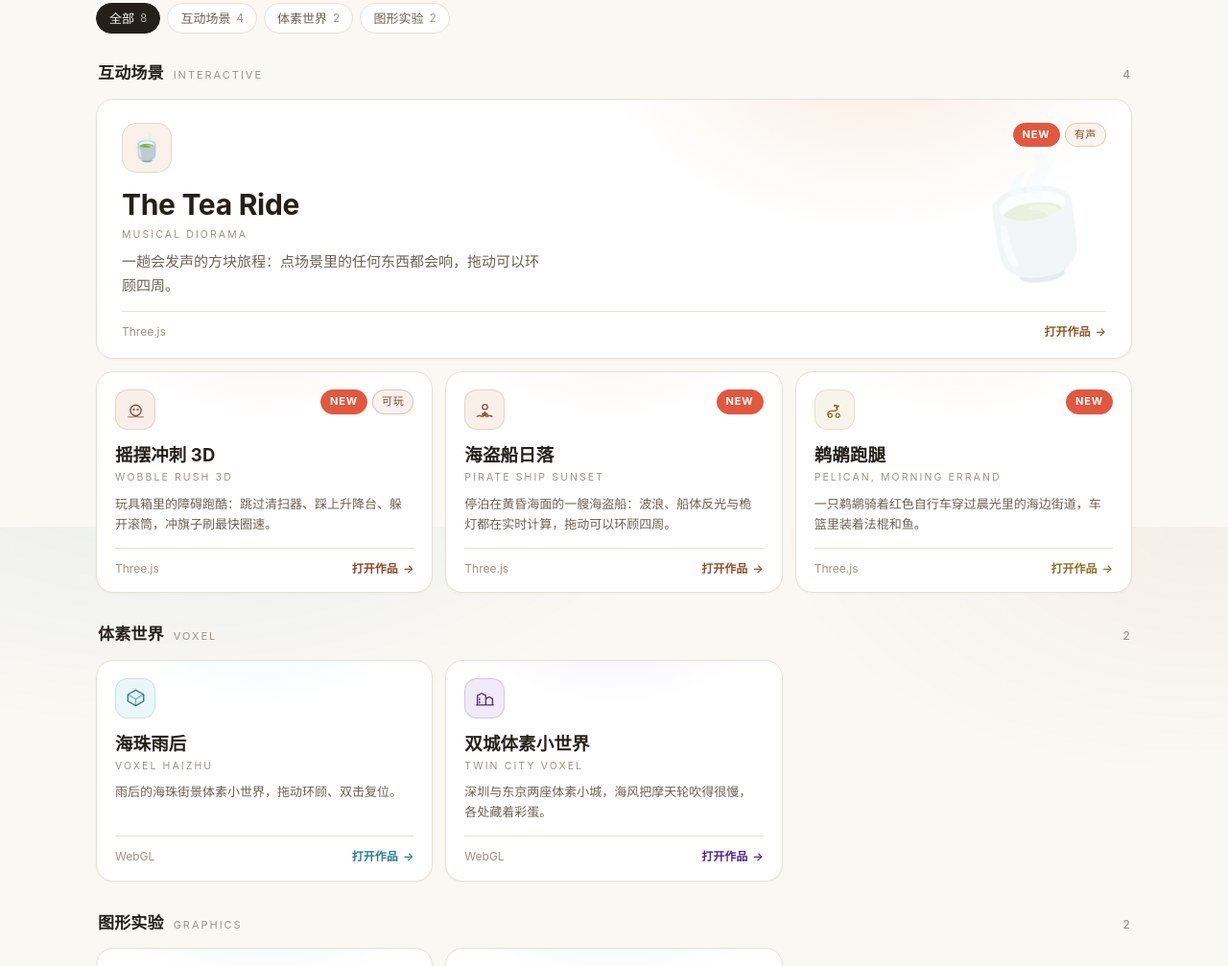
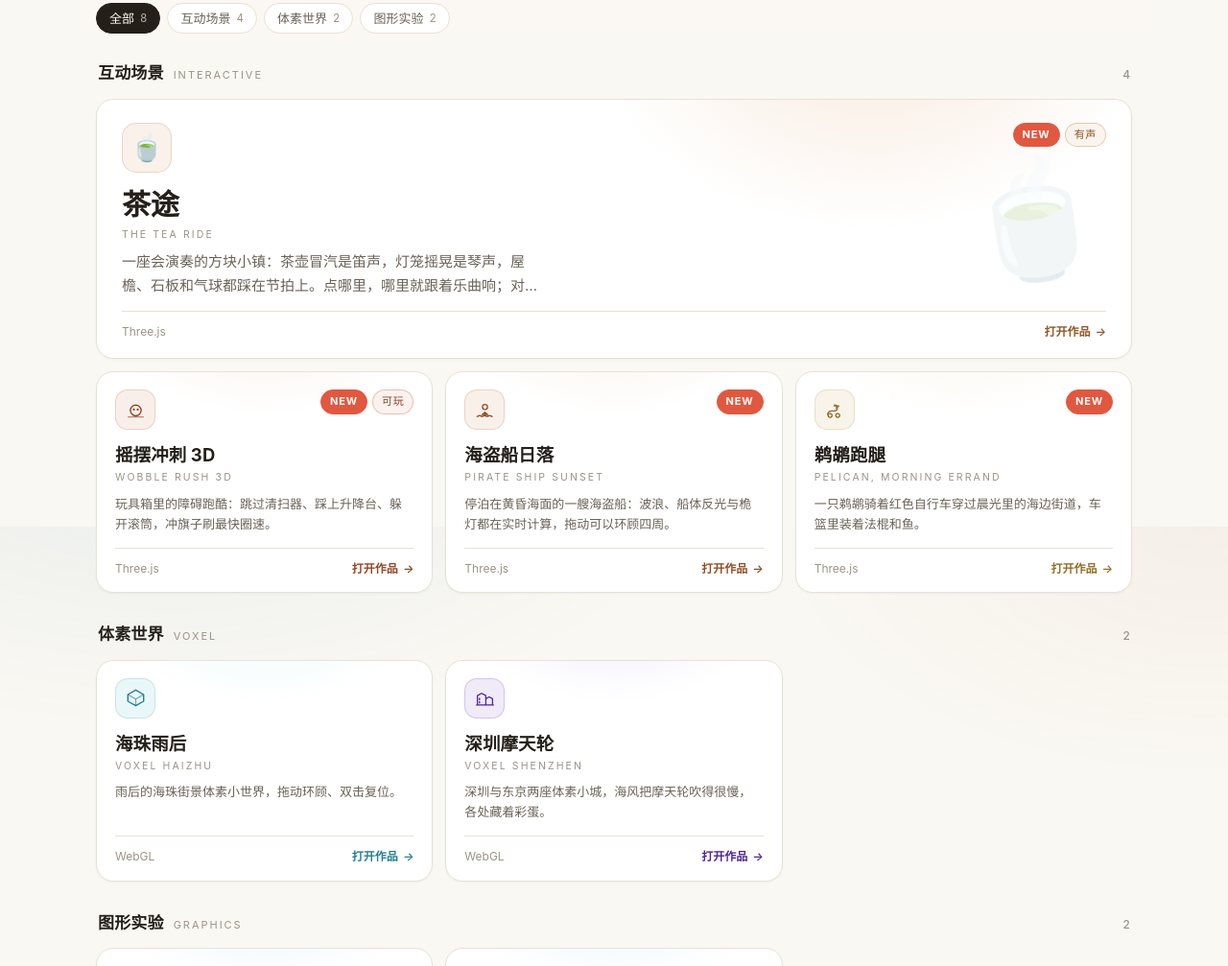
Before and after one commit to HypoDear/web-server, a plain HTML site: page practice/index.html in a window 1280 px wide. Shown: the part 251-1258 px from the top of the page at 96% size. Drawn offline with Linux system fonts and the light colour scheme; no server answers.

Commit message:
practice: 双城体素小世界更名为深圳摩天轮，the-tea-ride 补中文名与描述

```diff
--- a/practice/index.html
+++ b/practice/index.html
@@ -27,9 +27,9 @@ HDHub({
   ],
   fallback: { id: 'other', name: '其他作品', en: 'Others' },
   items: [
-    { slug: 'the-tea-ride', cat: 'interactive', hero: true, name: 'The Tea Ride', en: 'Musical Diorama', hue: 28,
+    { slug: 'the-tea-ride', cat: 'interactive', hero: true, name: '茶途', en: 'The Tea Ride', hue: 28,
       added: '2026-11-25', icon: '🍵', meta: 'Three.js', tags: ['有声'],
-      desc: '一趟会发声的方块旅程：点场景里的任何东西都会响，拖动可以环顾四周。' },
+      desc: '一座会演奏的方块小镇：茶壶冒汽是笛声，灯笼摇晃是琴声，屋檐、石板和气球都踩在节拍上。点哪里，哪里就跟着乐曲响；对着空中点一下还能扔出一颗柠檬。' },
     { slug: 'wobble-rush-3d', cat: 'interactive', name: '摇摆冲刺 3D', en: 'Wobble Rush 3D', hue: 18,
       added: '2026-11-26', meta: 'Three.js', tags: ['可玩'],
       desc: '玩具箱里的障碍跑酷：跳过清扫器、踩上升降台、躲开滚筒，冲旗子刷最快圈速。',
@@ -49,8 +49,8 @@ HDHub({
     { slug: 'voxel-haizhu', cat: 'voxel', name: '海珠雨后', en: 'Voxel Haizhu', hue: 190,
       desc: '雨后的海珠街景体素小世界，拖动环顾、双击复位。', meta: 'WebGL',
       icon: '<path d="M12 2.6 21.4 8v8L12 21.4 2.6 16V8L12 2.6z" fill="none" stroke="currentColor" stroke-width="1.6" stroke-linejoin="round"/><path d="M2.6 8 12 13.4 21.4 8M12 13.4v8" fill="none" stroke="currentColor" stroke-width="1.4" stroke-linejoin="round" opacity=".65"/>' },
-    /* 文件已规范为 voxel-shenzhen.html；aliases 保留改名前的旧写法，兼容仍带旧 slug 的书签 */
-    { slug: 'voxel-shenzhen', aliases: ['twin-city-voxel', '双城体素小世界'], cat: 'voxel', name: '双城体素小世界', en: 'Twin City Voxel', hue: 262,
+    /* aliases：改名前的旧文件名，旧链接仍能对上这条登记 */
+    { slug: 'voxel-shenzhen', aliases: ['twin-city-voxel', '双城体素小世界'], cat: 'voxel', name: '深圳摩天轮', en: 'Voxel Shenzhen', hue: 262,
       desc: '深圳与东京两座体素小城，海风把摩天轮吹得很慢，各处藏着彩蛋。', meta: 'WebGL',
       icon: '<path d="M3 20.5V9.2l5-2.6 5 2.6v11.3M13 20.5V13l4-2.1 4 2.1v7.5M2 20.5h20M5.5 12.6v1.6M5.5 16.4v1.6" fill="none" stroke="currentColor" stroke-width="1.5" stroke-linecap="round" stroke-linejoin="round"/>' },
     { slug: 'abyssal-garden', cat: 'graphics', name: '深渊花园', en: 'Abyssal Garden', hue: 200,
```
